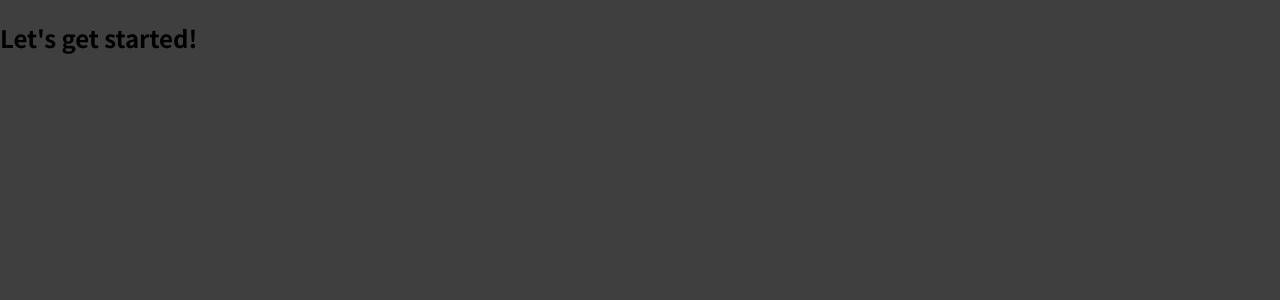
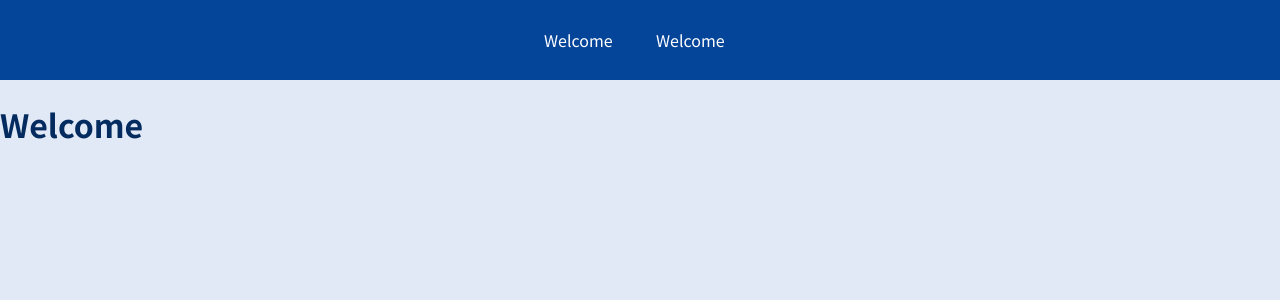
Before and after one commit to AsmaaFH/Maximilian_React-Cource, a React (Create React App) app: page /welcome in a window 1280 px wide. Shown: the top 300 px of the page. Built offline with nearby package versions, Linux system fonts and the light colour scheme.

Commit message:
Route, Link

```diff
--- a/src/App.js
+++ b/src/App.js
@@ -1,7 +1,18 @@
+import { Route } from 'react-router-dom';
+import Header from './components/Header';
+import Products from './pages/Products';
+import Welcome from './pages/Welcome';
+
 function App() {
   return (
     <div>
-      <h2>Let's get started!</h2>
+      <Header />
+      <Route path="/welcome">
+        <Welcome />
+      </Route>
+      <Route path="/products">
+        <Products />
+      </Route>
     </div>
   );
 }
--- /dev/null
+++ b/src/components/Header.js
@@ -0,0 +1,22 @@
+import React from 'react';
+import { Link } from 'react-router-dom';
+import classes from './Header.module.css';
+
+const Header = () => {
+  return (
+    <header className={classes.header}>
+      <nav>
+        <ul>
+          <li>
+            <Link to={'/welcome'}>Welcome</Link>
+          </li>
+          <li>
+            <Link to={'/products'}>Welcome</Link>
+          </li>
+        </ul>
+      </nav>
+    </header>
+  );
+};
+
+export default Header;
--- /dev/null
+++ b/src/components/Header.module.css
@@ -0,0 +1,38 @@
+.header {
+  width: 100%;
+  height: 5rem;
+  background-color: #044599;
+  padding: 0 10%;
+}
+
+.header nav {
+  height: 100%;
+}
+
+.header ul {
+  height: 100%;
+  list-style: none;
+  display: flex;
+  padding: 0;
+  margin: 0;
+  align-items: center;
+  justify-content: center;
+}
+
+.header li {
+  margin: 0 1rem;
+  width: 5rem;
+}
+
+.header a {
+  color: white;
+  text-decoration: none;
+}
+
+.header a:hover,
+.header a:active,
+.header a.active {
+  color: #95bcf0;
+  padding-bottom: 0.25rem;
+  border-bottom: 4px solid #95bcf0;
+}
--- a/src/index.css
+++ b/src/index.css
@@ -10,5 +10,17 @@
 
 body {
   margin: 0;
-  background-color: #3f3f3f;
+  background-color: #e0e9f5;
 }
+
+main {
+  margin-top: 7rem;
+  text-align: center;
+}
+
+h1,
+h2,
+h3,
+p {
+  color: #042b5f;
+}
--- a/src/index.js
+++ b/src/index.js
@@ -2,6 +2,11 @@
 
 import './index.css';
 import App from './App';
+import { BrowserRouter } from 'react-router-dom';
 
 const root = ReactDOM.createRoot(document.getElementById('root'));
-root.render(<App />);
+root.render(
+  <BrowserRouter>
+    <App />
+  </BrowserRouter>
+);
--- /dev/null
+++ b/src/pages/Products.js
@@ -0,0 +1,7 @@
+import React from 'react';
+
+const Products = () => {
+  return <h1>Products</h1>;
+};
+
+export default Products;
--- /dev/null
+++ b/src/pages/Welcome.js
@@ -0,0 +1,7 @@
+import React from 'react';
+
+const Welcome = () => {
+  return <h1>Welcome</h1>;
+};
+
+export default Welcome;
```
